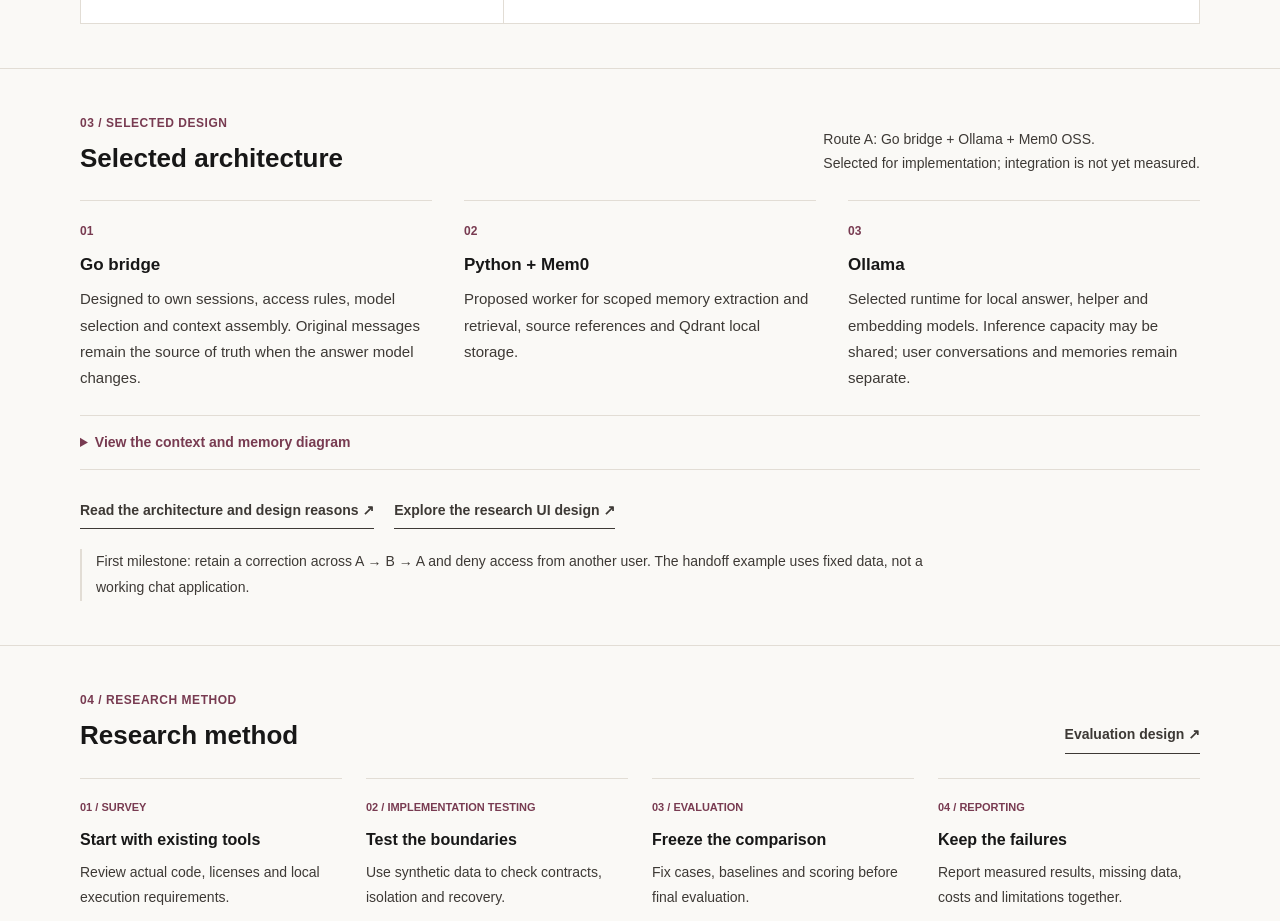
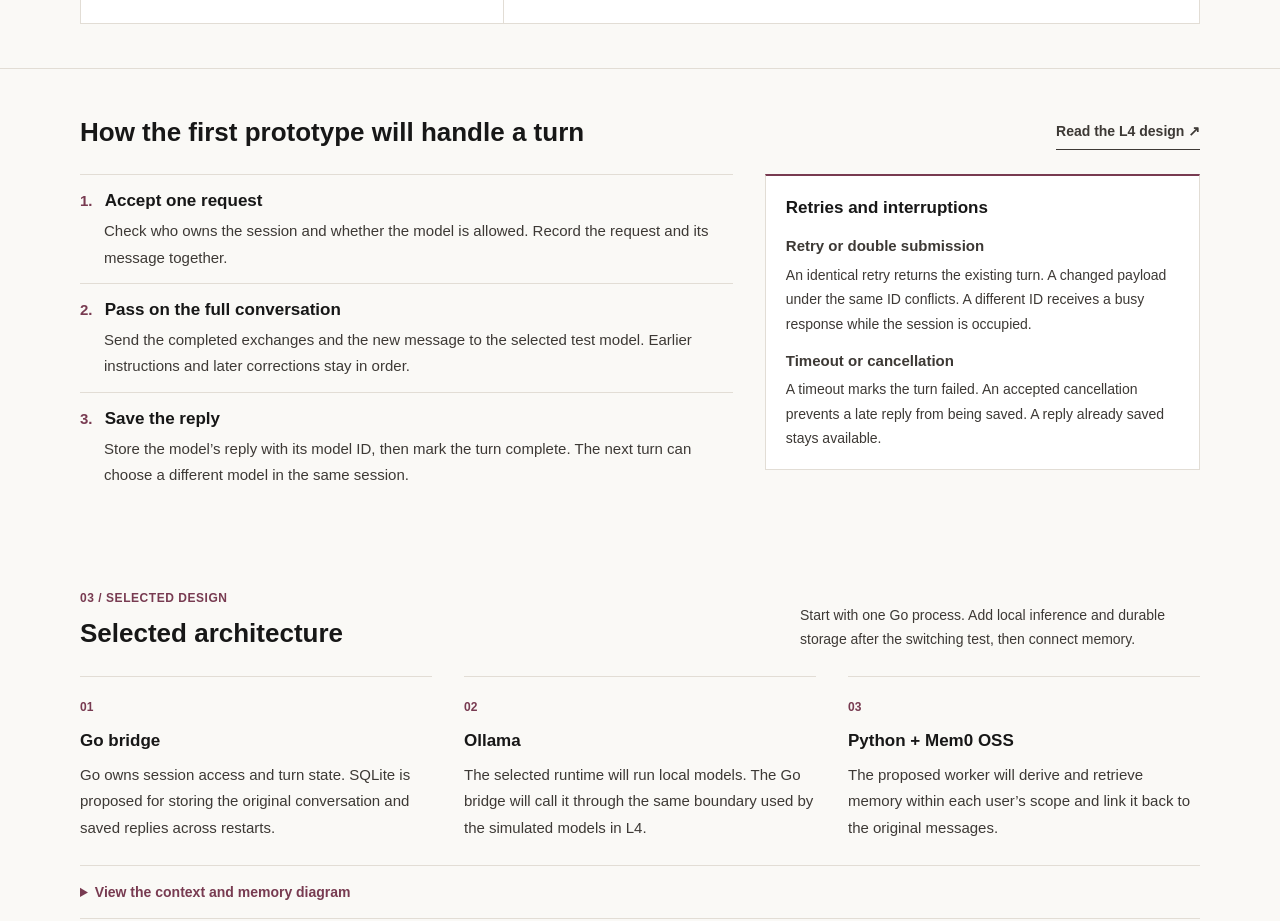
Before and after one commit to lorendw7/kyudai-llm-context-bridge, a plain HTML site: page website/index.html in a window 1280 px wide. Shown: the part 1347-2268 px from the top of the page. Drawn offline with Linux system fonts and the light colour scheme.

Commit message:
Refine prototype architecture and update bilingual website

```diff
--- a/website/assets/style.css
+++ b/website/assets/style.css
@@ -65,6 +65,7 @@ button { font: inherit; }
 .status-item { border-top: 1px solid var(--line); padding-top: 12px; margin-top: 12px; }
 .status-heading + .status-item { margin-top: 0; }
 .status-item h3 { display: flex; flex-wrap: wrap; align-items: baseline; gap: 4px 12px; font-size: 14px; }
+.status-item a { color: var(--accent); text-decoration: underline; text-underline-offset: 4px; }
 .status-item time { color: var(--muted); font-size: 12px; font-weight: 400; }
 .status-item p { margin-top: 7px; font-size: 14px; line-height: 1.7; }
 
@@ -88,7 +89,16 @@ button { font: inherit; }
 .architecture-figure img { width: 100%; height: auto; }
 .architecture-figure figcaption { display: flex; justify-content: space-between; gap: 18px; border-top: 1px solid var(--line); padding: 14px 18px; font-size: 13px; }
 .architecture-figure figcaption a { flex-shrink: 0; color: var(--accent); text-decoration: underline; text-underline-offset: 4px; }
-#architecture > .lead { max-width: 850px; padding-left: 14px; border-left: 2px solid var(--line); font-size: 14px; }
+.turn-design { display: grid; grid-template-columns: minmax(0, 1.5fr) minmax(0, 1fr); gap: 32px; }
+.turn-flow { margin: 0; padding: 0; list-style-position: inside; }
+.turn-flow li { border-top: 1px solid var(--line); padding: 12px 0; }
+.turn-flow li::marker { color: var(--accent); font-weight: 700; }
+.turn-flow h3 { display: inline; margin-left: 8px; }
+.turn-flow p { margin: 4px 0 0 24px; }
+.turn-exceptions { align-self: start; border: 1px solid var(--line); border-top: 2px solid var(--accent); padding: 18px 20px; background: var(--surface); }
+.turn-exceptions dl { margin: 0; }
+.turn-exceptions dt { margin-top: 12px; font-weight: 700; }
+.turn-exceptions dd { margin: 3px 0 0; font-size: 14px; }
 .methods { display: grid; grid-template-columns: repeat(4, minmax(0, 1fr)); gap: 24px; margin: 0; padding: 0; list-style: none; }
 .methods li { border-top: 1px solid var(--line); padding-top: 14px; }
 .methods li > span { color: var(--accent); font-size: 11px; font-weight: 700; }
@@ -163,6 +173,7 @@ noscript p { margin-top: 18px; font-size: 14px; }
   .research-grid article { display: grid; grid-template-columns: 30px minmax(0, 1fr); gap: 6px 10px; }
   .research-grid h3 { margin: 0; }
   .research-grid p { grid-column: 2; }
+  .turn-design { grid-template-columns: 1fr; gap: 16px; }
   .demo { grid-template-columns: 1fr; }
   .steps button { padding: 16px 20px; }
   .context-sheet { border-left: 0; border-top: 1px solid var(--line); padding: 22px 20px; }
--- a/website/index.html
+++ b/website/index.html
@@ -8,7 +8,7 @@
     <meta name="color-scheme" content="light">
     <title>Kyudai LLM Context Bridge — Carry the context</title>
     <link rel="icon" href="assets/mark.svg" type="image/svg+xml">
-    <link rel="stylesheet" href="assets/style.css?v=20261112-warm-ink">
+    <link rel="stylesheet" href="assets/style.css?v=20261118">
     <link rel="alternate" hreflang="ja" href="ja.html">
     <script src="assets/demo.js" defer></script>
   </head>
@@ -26,6 +26,7 @@
         <div class="wrap">
           <a href="#research">Research</a>
           <a href="#handoff">The handoff</a>
+          <a href="#prototype">Prototype</a>
           <a href="#architecture">Architecture</a>
           <a href="#resources">Resources</a>
           <a class="repository-link" href="https://github.com/lorendw7/kyudai-llm-context-bridge">GitHub <span aria-hidden="true">↗</span></a>
@@ -50,12 +51,12 @@
               <a href="https://github.com/lorendw7/kyudai-llm-context-bridge/blob/main/PLAN.md">View plan <span aria-hidden="true">↗</span></a>
             </div>
             <div class="status-item">
-              <h3>L1–L2 accepted <time datetime="2026-11-10">2026-11-10</time></h3>
-              <p>Health, Session/Message validation, ownership checks, the versioned turn DTO and ModelClient contract. Go tests and vet passed at acceptance.</p>
+              <h3>L1–L3 verified <time datetime="2026-11-13">2026-11-13</time></h3>
+              <p>The local API authenticates callers, creates, retrieves and lists in-memory session metadata, and lists configured model IDs.</p>
             </div>
             <div class="status-item">
-              <h3>Planned · not measured</h3>
-              <p>Live switching, storage, Mem0 integration and the research UI remain planned. No quality or token-saving results have been measured.</p>
+              <h3><a href="#prototype">Next milestone · L4</a></h3>
+              <p>Use simulated models to test A → B → A with full history in one session. Quality and token savings remain unmeasured.</p>
             </div>
           </aside>
         </div>
@@ -134,29 +135,60 @@
           </noscript>
         </div>
       </section>
+      <section id="prototype" class="section wrap">
+        <div class="section-heading">
+          <h2>How the first prototype will handle a turn</h2>
+          <a class="text-link" href="https://github.com/lorendw7/kyudai-llm-context-bridge/blob/main/docs/contracts.md#l4-turn-design">Read the L4 design <span aria-hidden="true">↗</span></a>
+        </div>
+        <div class="turn-design">
+          <ol class="turn-flow">
+            <li>
+              <h3>Accept one request</h3>
+              <p>Check who owns the session and whether the model is allowed. Record the request and its message together.</p>
+            </li>
+            <li>
+              <h3>Pass on the full conversation</h3>
+              <p>Send the completed exchanges and the new message to the selected test model. Earlier instructions and later corrections stay in order.</p>
+            </li>
+            <li>
+              <h3>Save the reply</h3>
+              <p>Store the model’s reply with its model ID, then mark the turn complete. The next turn can choose a different model in the same session.</p>
+            </li>
+          </ol>
+          <div class="turn-exceptions">
+            <h3>Retries and interruptions</h3>
+            <dl>
+              <dt>Retry or double submission</dt>
+              <dd>An identical retry returns the existing turn. A changed payload under the same ID conflicts. A different ID receives a busy response while the session is occupied.</dd>
+              <dt>Timeout or cancellation</dt>
+              <dd>A timeout marks the turn failed. An accepted cancellation prevents a late reply from being saved. A reply already saved stays available.</dd>
+            </dl>
+          </div>
+        </div>
+      </section>
       <section id="architecture" class="section wrap">
         <div class="section-heading">
           <div>
             <p class="eyebrow">03 / SELECTED DESIGN</p>
             <h2>Selected architecture</h2>
           </div>
-          <p>Route A: Go bridge + Ollama + Mem0 OSS.<br>Selected for implementation; integration is not yet measured.</p>
+          <p>Start with one Go process. Add local inference and durable storage after the switching test, then connect memory.</p>
         </div>
         <div class="research-grid">
           <article>
             <span class="number">01</span>
             <h3>Go bridge</h3>
-            <p>Designed to own sessions, access rules, model selection and context assembly. Original messages remain the source of truth when the answer model changes.</p>
+            <p>Go owns session access and turn state. SQLite is proposed for storing the original conversation and saved replies across restarts.</p>
           </article>
           <article>
             <span class="number">02</span>
-            <h3>Python + Mem0</h3>
-            <p>Proposed worker for scoped memory extraction and retrieval, source references and Qdrant local storage.</p>
+            <h3>Ollama</h3>
+            <p>The selected runtime will run local models. The Go bridge will call it through the same boundary used by the simulated models in L4.</p>
           </article>
           <article>
             <span class="number">03</span>
-            <h3>Ollama</h3>
-            <p>Selected runtime for local answer, helper and embedding models. Inference capacity may be shared; user conversations and memories remain separate.</p>
+            <h3>Python + Mem0 OSS</h3>
+            <p>The proposed worker will derive and retrieve memory within each user’s scope and link it back to the original messages.</p>
           </article>
         </div>
         <details class="diagram">
@@ -170,7 +202,6 @@
           <a class="text-link" href="https://github.com/lorendw7/kyudai-llm-context-bridge/blob/main/docs/architecture.md">Read the architecture and design reasons <span aria-hidden="true">↗</span></a>
           <a class="text-link" href="https://github.com/lorendw7/kyudai-llm-context-bridge/blob/main/docs/ui.md">Explore the research UI design <span aria-hidden="true">↗</span></a>
         </div>
-        <p class="lead">First milestone: retain a correction across A → B → A and deny access from another user. The handoff example uses fixed data, not a working chat application.</p>
       </section>
       <section class="method-section" id="approach">
         <div class="wrap">
@@ -231,7 +262,7 @@
         </div>
         <div class="footer-bottom">
           <span>© 2026 Context Bridge contributors · <a href="https://github.com/lorendw7/kyudai-llm-context-bridge/blob/main/LICENSE">MIT License</a></span>
-          <span>Site updated November 12, 2026</span>
+          <span>Site updated <time datetime="2026-11-18">November 18, 2026</time></span>
           <a href="#main">Back to top ↑</a>
         </div>
       </div>
```
Also changed, not shown: website/ja.html (+44 -13 lines), 5 other files.
